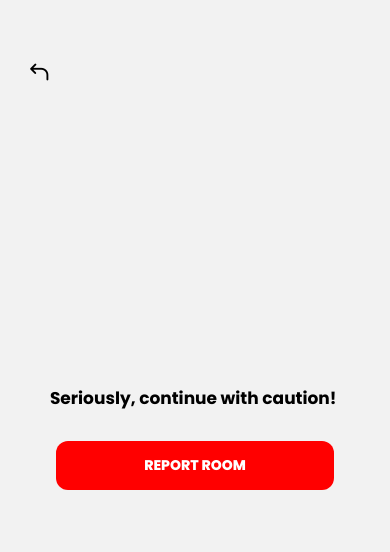
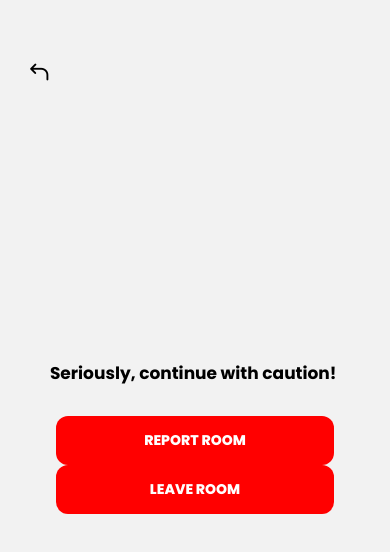
Before and after one commit to Chillandchat/mobile, a React Native app: screen /room-danger-zone in a window 390 px wide. Shown: the top 552 px of the page. Built offline with nearby package versions, Linux system fonts and the light colour scheme.

Commit message:
Update RoomDangerZone.tsx

```diff
--- a/src/screens/RoomDangerZone.tsx
+++ b/src/screens/RoomDangerZone.tsx
@@ -7,9 +7,12 @@ import { useSelector } from "react-redux";
 import reportRoom from "../scripts/reportRoom";
 import Button from "../components/Button";
 import { RootState } from "../redux/index.d";
+import removeRoom from "../scripts/removeRoom";
 
 const RoomDangerZone: React.FC = () => {
-  const { sessionStatus } = useSelector((state: RootState): RootState => state);
+  const { sessionStatus, userInfo }: any = useSelector(
+    (state: RootState): RootState => state
+  );
   const navigation: any = useNavigation();
 
   const style: any = StyleSheet.create({
@@ -53,7 +56,6 @@ const RoomDangerZone: React.FC = () => {
                 text: "Report",
                 style: "destructive",
                 onPress: (): void => {
-                  console.log("pressed");
                   reportRoom(sessionStatus.id)
                     .then((): void => {
                       Alert.alert(
@@ -72,6 +74,34 @@ const RoomDangerZone: React.FC = () => {
         }}
         text={"report room"}
       />
+      <Button
+        color={"red"}
+        textColor={"#fff"}
+        onPress={(): void => {
+          Alert.alert(
+            "",
+            "Are you sure you want to leave this room? You cannot join unless you are reinvited.",
+            [
+              {
+                text: "Leave",
+                style: "destructive",
+                onPress: (): void => {
+                  removeRoom(sessionStatus.id, userInfo.username)
+                    .then((): void => {
+                      navigation.navigate("login");
+                      Alert.alert("Room left", "You have left this room.");
+                    })
+                    .catch((err: unknown): void => {
+                      console.error(err);
+                    });
+                },
+              },
+              { text: "Cancel" },
+            ]
+          );
+        }}
+        text={"leave room"}
+      />
     </View>
   );
 };
```
